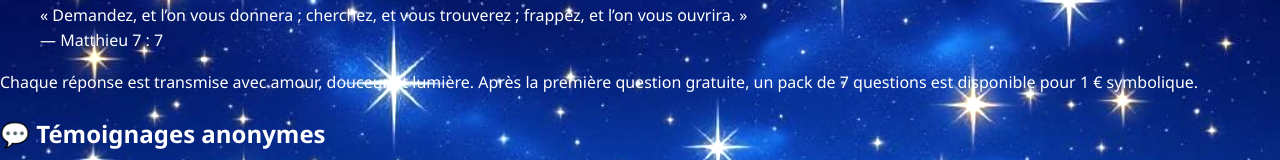
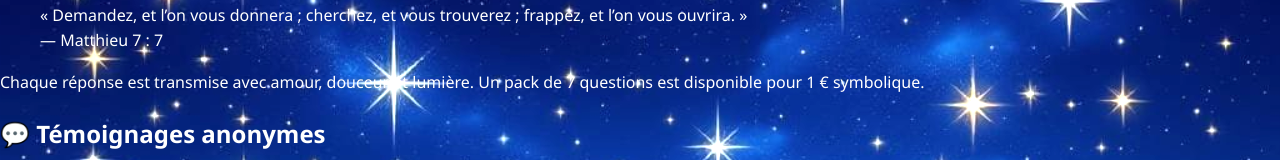
Before and after one commit to ange-spirituel/ange-spirituel, a Next.js app: page /about in a window 1280 px wide. Shown: the part 305-465 px from the top of the page. Built offline with nearby package versions, Linux system fonts and the light colour scheme; no server answers; the database is empty.

Commit message:
Update about.js

```diff
--- a/pages/about.js
+++ b/pages/about.js
@@ -68,8 +68,8 @@ export default function AboutPage() {
           </blockquote>
 
           <p className="mb-8">
-            Chaque réponse est transmise avec amour, douceur et lumière. Après la première question gratuite,
-            un pack de 7 questions est disponible pour 1 € symbolique.
+            Chaque réponse est transmise avec amour, douceur et lumière.
+            Un pack de 7 questions est disponible pour 1 € symbolique.
           </p>
 
           {/* ─── Témoignages ─────────────────────────────── */}
```
